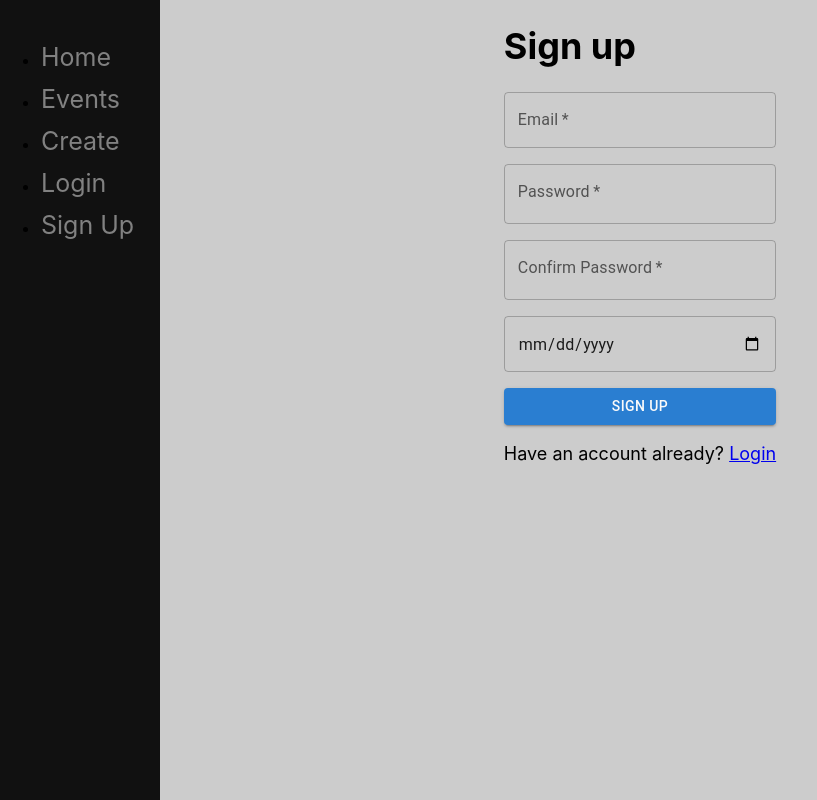
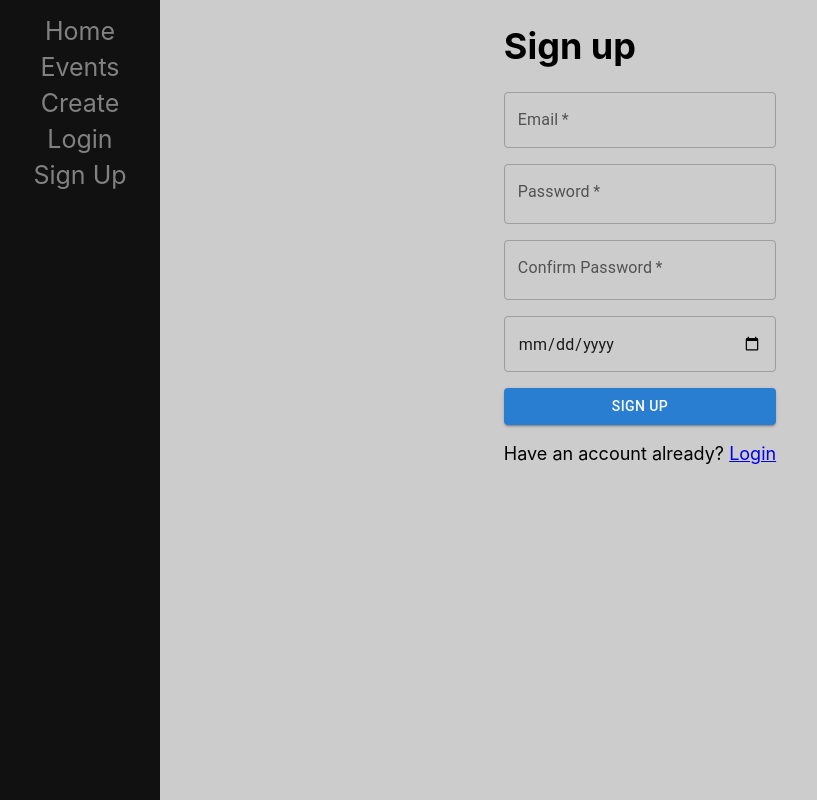
Before and after one commit to t0md4n/cs3528bravo, a React (Create React App) app in the folder client/: page /signup in a window 1280 px wide. Shown: the whole page, without its empty margins (0-817 px from the left). Built offline with nearby package versions, Linux system fonts and the light colour scheme; what realm-web would draw is missing.

Commit message:
navbar changed, event pages removed from private routes

```diff
--- a/client/src/App.js
+++ b/client/src/App.js
@@ -31,12 +31,12 @@ function App() {
         <Routes>
           <Route exact path="/login" element={<Login />} />
           <Route exact path="/signup" element={<Signup />} />
+          <Route exact path="/events" element={<Events />} />
+          <Route exact path="/createevent" element={<CreateEvent/> } />
           {/* We are protecting the create event and event page from unauthenticated */}
           {/* users by wrapping it with PrivateRoute here. */}
           <Route element={<PrivateRoute />}>
             <Route exact path="/" element={<Home />} />
-            <Route exact path="/events" element={<Events />} />
-            <Route exact path="/createevent" element={<CreateEvent/> } />
             </Route>
         </Routes>
       </UserProvider>
--- a/client/src/components/css/navbar.css
+++ b/client/src/components/css/navbar.css
@@ -1,21 +1,24 @@
-nav {
-    height:100%;
-    width:13%;
+nav{
+    background-color: #111;
+    width: 13%;
     max-width: 160px;
-    position:fixed;
+    height: 100vh;
+    padding-top: 1%;
     z-index:1;
-    top:0;
-    left:0;
-    background-color: #111;
-    overflow-x: hidden;
-    padding-top:20px;
+    display: flex;
+    flex-direction: column;
+    flex-wrap: wrap;
+    justify-content: flex-start;
+    align-items: center;
+    position: absolute;
+    left: 0;
 }
+
 nav a{
-    padding:6px 8px 6px 1px;
     text-decoration: none;
     font-size:25px;
     color: #818181;
-    display:block;
+    padding: 3px;
 }
 nav a:hover{
     color:#f1f1f1;
@@ -24,3 +27,21 @@ nav a:hover{
     margin-left:160px;
     padding:0px 10px;
 }
+
+@media only screen and (max-width: 768px) {
+    /* nav {
+      position: fixed;
+      width: 100%;
+      max-width: none;
+      height: auto;
+    } */
+
+    nav a {
+      font-size: 9px;
+      margin: 0.5px 0;
+    }
+
+    nav a:hover{
+        color:#f1f1f1;
+    }
+  }
--- a/client/src/pages/Navbar.page.js
+++ b/client/src/pages/Navbar.page.js
@@ -5,23 +5,13 @@ import { Link } from "react-router-dom";
  const Navbar = () => {
   return (
       <nav>
-        <ul>
-          <li>
+
             <Link to="/">Home</Link>
-          </li>
-          <li>
             <Link to="/events">Events</Link>
-          </li>
-          <li>
             <Link to="/createevent">Create</Link>
-          </li>
-          <li>
             <Link to="/login">Login</Link>
-          </li>
-          <li>
             <Link to="/signup">Sign Up</Link>
-          </li>
-        </ul>
+
       </nav>
     );
  }
```
Also changed, not shown: 13 other files (tests, documents, lock files or other folders).
